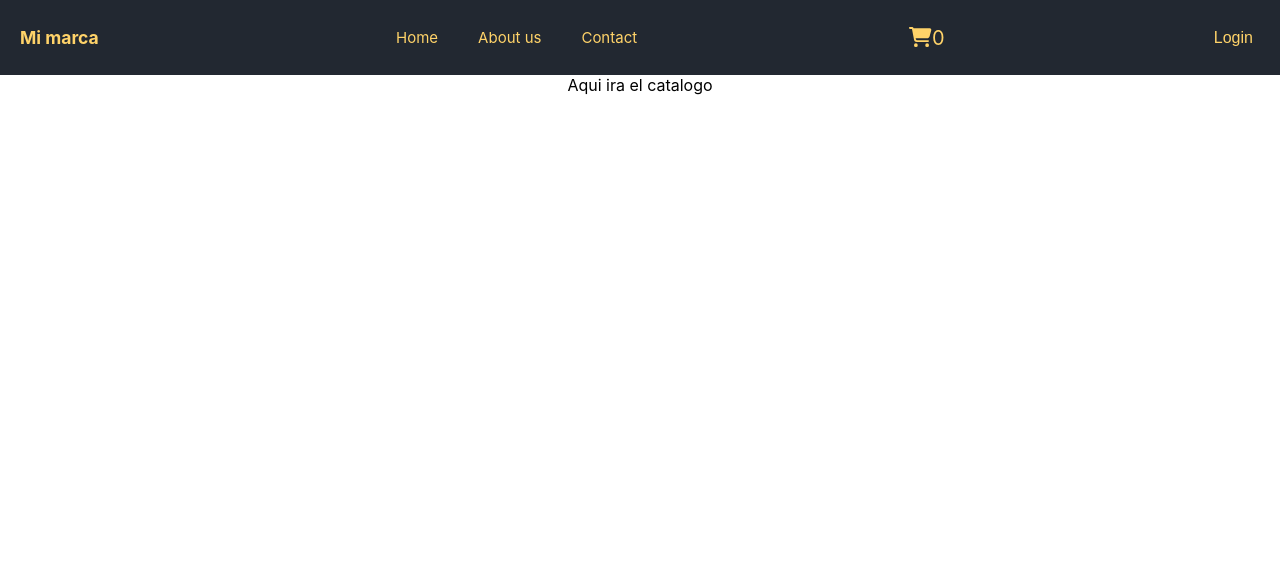
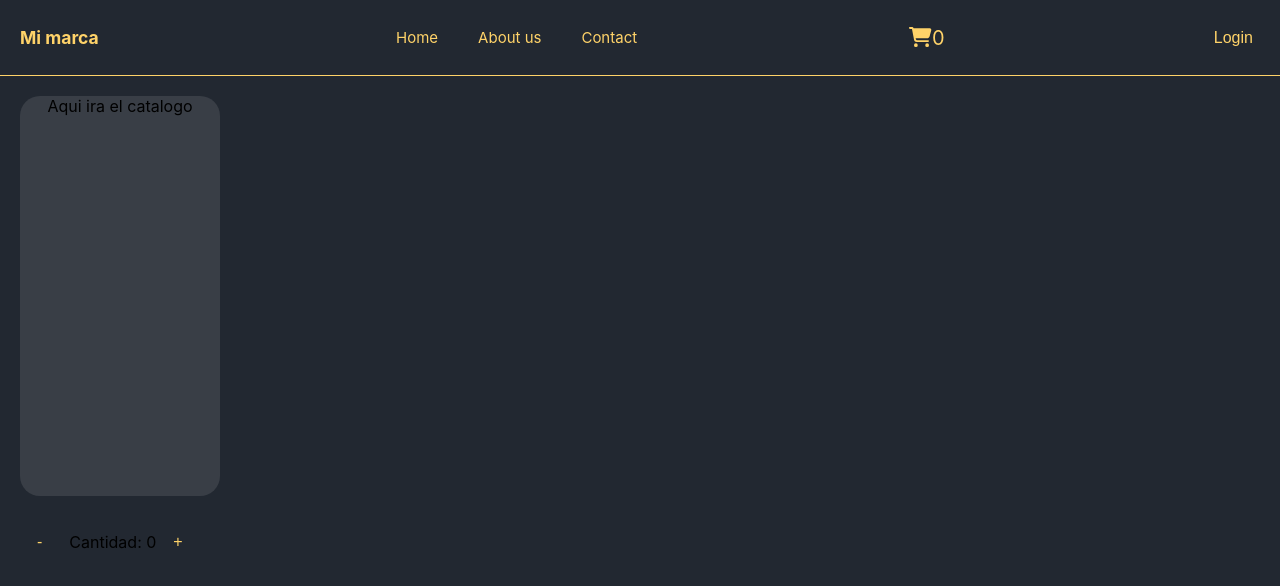
Before and after one commit to tomasferreyra1/Proyecto-React, a React (Create React App) app: page / in a window 1280 px wide. Shown: the top 586 px of the page. Built offline with nearby package versions, Linux system fonts and the light colour scheme.

Commit message:
Contador con botón agregado

```diff
--- a/src/App.css
+++ b/src/App.css
@@ -1,5 +1,8 @@
 .App {
   text-align: center;
+  background-color:rgb(34, 40, 49);
+  height: 100vh;
+  width: 100vw;
 }
 
 .App-logo {
@@ -28,6 +31,7 @@
   color: #61dafb;
 }
 
+
 @keyframes App-logo-spin {
   from {
     transform: rotate(0deg);
--- a/src/App.js
+++ b/src/App.js
@@ -2,13 +2,15 @@
 
 import './App.css';
 import NavBar from './components/NavBar/NavBar';
-import ItemListContainer from './components/ItemList/ItemListContainer/ItemListContainer';
+import ItemListContainer from './components/ItemList/ItemListContainer';
+import ItemCount from './components/ItemCount/ItemCount';
 
 function App() {
   return(
     <div className="App">
       <NavBar/>
       <ItemListContainer greeting={'Aqui ira el catalogo'}/>
+      <ItemCount stock={5} initial={0}/>
     </div>
   );
 };
--- /dev/null
+++ b/src/components/ItemCount/ItemCount.css
@@ -0,0 +1,6 @@
+.buttons {
+    display: flex;
+    flex-direction: row;
+    margin: 20px;
+    align-items: center;
+}
--- /dev/null
+++ b/src/components/ItemCount/ItemCount.js
@@ -0,0 +1,16 @@
+import { useState } from 'react'
+import './ItemCount.css'
+
+function ItemCount({stock, initial}) {
+    const [count,setCount] = useState(initial);
+
+    return(
+        <div className='buttons'>
+            <button onClick={() => setCount(count - 1)} disabled={count===0}> - </button>
+            <p>Cantidad: {count}</p>
+            <button onClick={() => setCount(count + 1)} disabled={count===stock}> + </button>
+        </div>
+    );
+};
+
+export default ItemCount;
--- /dev/null
+++ b/src/components/ItemList/ItemListContainer.js
@@ -0,0 +1,13 @@
+
+import './ItemListStyles.css'
+
+const ItemListContainer = ({greeting}) => {
+    return(
+        <div className='item-list-container'>
+            {greeting}
+
+        </div>
+    )
+}
+
+export default ItemListContainer;
--- a/src/components/ItemList/ItemListContainer/ItemListContainer.js
+++ /dev/null
@@ -1,10 +0,0 @@
-
-import './ItemListStyles.css'
-
-const ItemListContainer = ({greeting}) => {
-    return(
-        <div>{greeting}</div>
-    )
-}
-
-export default ItemListContainer;
--- a/src/components/ItemList/ItemListContainer/ItemListStyles.css
+++ /dev/null
@@ -1,4 +0,0 @@
-
-.item-list-container {
-    color: white;
-}
--- /dev/null
+++ b/src/components/ItemList/ItemListStyles.css
@@ -0,0 +1,13 @@
+
+.item-list-container {
+    display: flex;
+    flex-direction: column;
+    justify-content: space-between;
+    height: 400px;
+    width: 200px;
+    background-color: rgb(57, 62, 70);
+    text-align: center;
+    align-items: center;
+    margin: 20px;
+    border-radius: 20px;
+}
--- a/src/components/NavBar/NavBar.js
+++ b/src/components/NavBar/NavBar.js
@@ -25,7 +25,7 @@ function NavBar()  {
             <div className='cart'>
                 <CartWidget/>
             </div>
-            <div>
+            <div className='login-button'>
                 <button>Login</button>
             </div>
         </div>
--- a/src/components/NavBar/NavStyles.css
+++ b/src/components/NavBar/NavStyles.css
@@ -8,6 +8,7 @@
     height: 75px;
     background-color: rgb(34, 40, 49);
     font-size: 15px;
+    border-bottom: 1px solid rgb(255, 211, 105);
 }
 
 .title {
```
